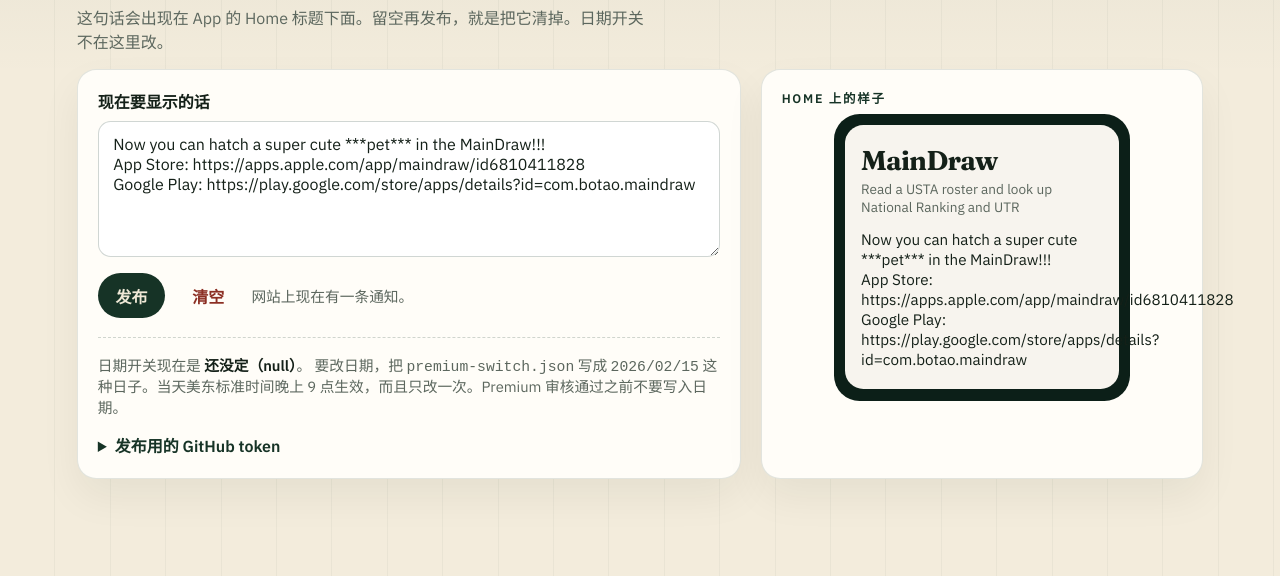
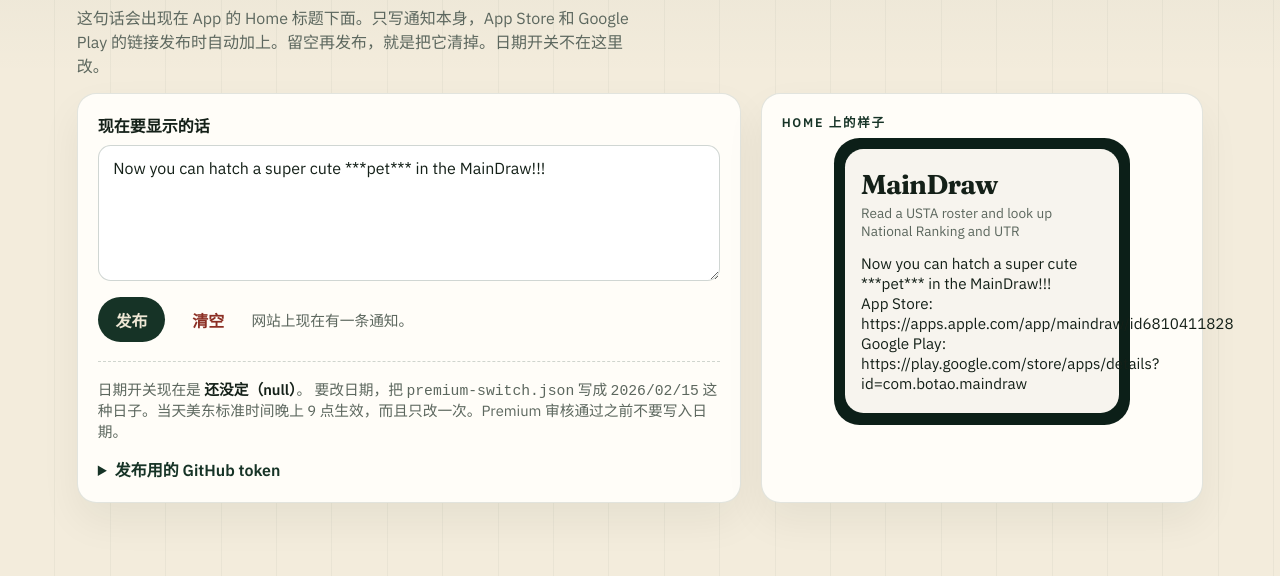
Before and after one commit to vibecodingisfun/vibecodingisfun.github.io, a plain HTML site: page maindraw/dashboard.html in a window 1280 px wide. Shown: the part 116-692 px from the top of the page. Drawn offline with Linux system fonts and the light colour scheme.

Commit message:
MainDraw dashboard: add App Store and Google Play links to the Home notice on publish

```diff
--- a/maindraw/dashboard.html
+++ b/maindraw/dashboard.html
@@ -149,7 +149,7 @@
     <div>
       <div class="mark">MainDraw desk</div>
       <h1>给 Home 写一句话</h1>
-      <p>这句话会出现在 App 的 Home 标题下面。留空再发布，就是把它清掉。日期开关不在这里改。</p>
+      <p>这句话会出现在 App 的 Home 标题下面。只写通知本身，App Store 和 Google Play 的链接发布时自动加上。留空再发布，就是把它清掉。日期开关不在这里改。</p>
     </div>
   </header>
   <main>
@@ -195,11 +195,27 @@
     const preview = document.querySelector("#preview");
     const previewEmpty = document.querySelector("#preview-empty");
     const tokenBox = document.querySelector("#token");
+    const appStoreUrl = "https://apps.apple.com/app/maindraw/id6810411828";
+    const playUrl = "https://play.google.com/store/apps/details?id=com.botao.maindraw";
+
+    // Only the notice is typed here; the store links are added on publish.
+    // `message` (read by every build) carries both links; newer builds read their own
+    // `iosMessage` / `androidMessage` with one link. `notice` keeps the typed text for this page.
+    function buildFile(text) {
+      const notice = text.trim();
+      if (!notice) return { notice: null, message: null, iosMessage: null, androidMessage: null };
+      return {
+        notice,
+        message: notice + "\nApp Store: " + appStoreUrl + "\nGoogle Play: " + playUrl,
+        iosMessage: notice + "\nApp Store: " + appStoreUrl,
+        androidMessage: notice + "\nGoogle Play: " + playUrl
+      };
+    }
 
     function showPreview(text) {
       const trimmed = text.trim();
       preview.hidden = !trimmed;
-      preview.textContent = trimmed;
+      preview.textContent = trimmed ? buildFile(trimmed).message : "";
       previewEmpty.hidden = !!trimmed;
     }
 
@@ -224,7 +240,8 @@
       ]);
       const messageFile = await messageRes.json();
       const switchFile = await switchRes.json();
-      messageBox.value = typeof messageFile.message === "string" ? messageFile.message : "";
+      messageBox.value = typeof messageFile.notice === "string" ? messageFile.notice
+        : (typeof messageFile.message === "string" ? messageFile.message : "");
       showPreview(messageBox.value);
       const when = switchFile.premiumRequiredAt;
       document.querySelector("#switch-value").textContent = when ? when : "还没定（null）";
@@ -250,7 +267,7 @@
         });
         const meta = await current.json();
         if (!current.ok) throw new Error(meta.message || "读不到文件");
-        const payload = { message: text.trim() ? text.trim() : null };
+        const payload = buildFile(text);
         const body = JSON.stringify(payload, null, 2) + "\n";
         const content = btoa(unescape(encodeURIComponent(body)));
         const saved = await fetch("https://api.github.com/repos/" + repo + "/contents/" + path, {
```
